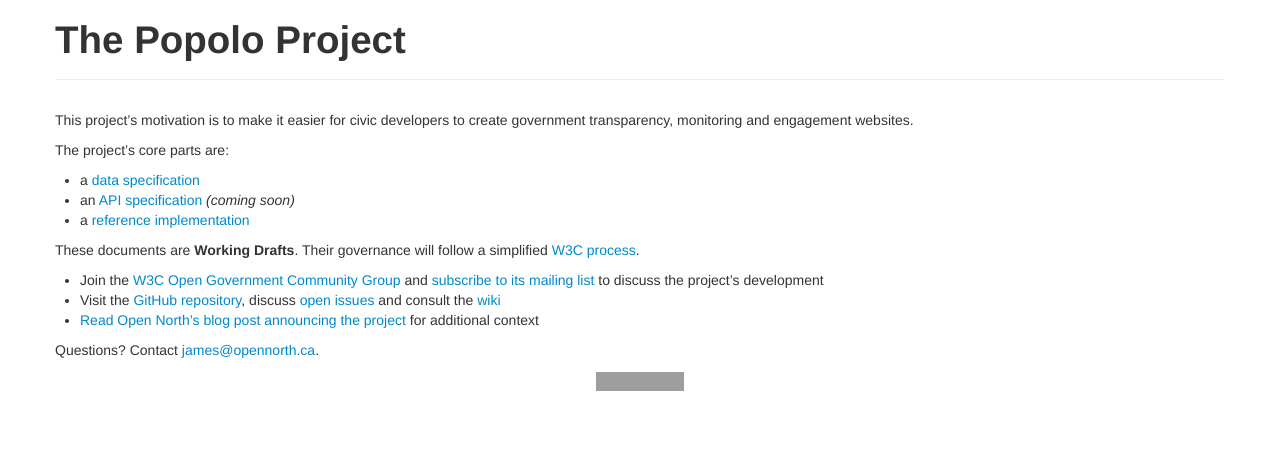
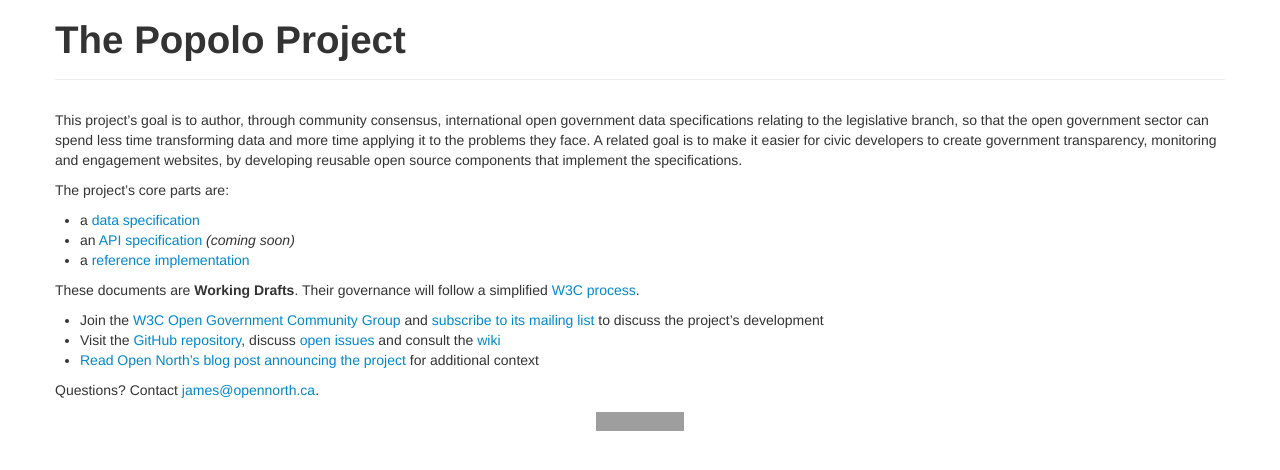
Before and after one commit to popolo-project/popolo-spec, a Jekyll site: the page built from index.md, in a window 1280 px wide. Shown: the top 470 px of the page. Built offline with Jekyll 4.4.1, drawn with Linux system fonts in a browser that asks for light colours; nearby versions of some CDN libraries; Markdown is read by kramdown in place of the engine named in the settings; grey boxes are pictures that could not be loaded.

Commit message:
longer intro

```diff
--- a/index.md
+++ b/index.md
@@ -6,7 +6,7 @@
   <h1>The Popolo Project</h1>
 </div>
 
-This project's motivation is to make it easier for civic developers to create government transparency, monitoring and engagement websites.
+This project's goal is to author, through community consensus, international open government data specifications relating to the legislative branch, so that the open government sector can spend less time transforming data and more time applying it to the problems they face. A related goal is to make it easier for civic developers to create government transparency, monitoring and engagement websites, by developing reusable open source components that implement the specifications.
 
 The project's core parts are:
 
```
